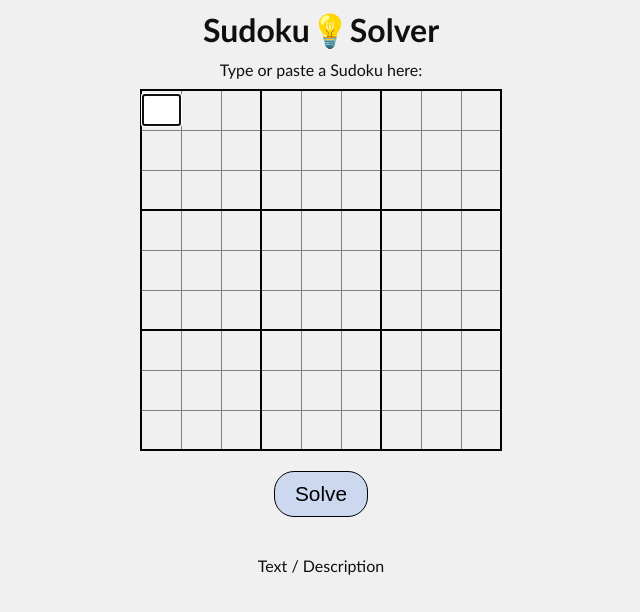
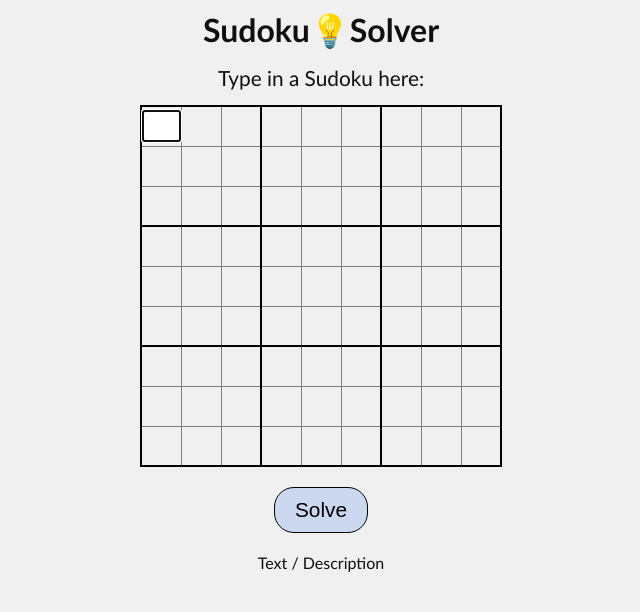
Before and after one commit to Stemmi/sudoku-solver, a Vue app: page / in a window 1280 px wide. Shown: the top 612 px of the page, without its empty margins (319-959 px from the left). Built offline with nearby package versions, Linux system fonts and the light colour scheme.

Commit message:
style: minor changes

```diff
--- a/src/assets/main.css
+++ b/src/assets/main.css
@@ -34,4 +34,5 @@ main {
 
 p {
     text-align: center;
+    margin: 15px;
 }
--- a/src/components/MainContainer.vue
+++ b/src/components/MainContainer.vue
@@ -1,11 +1,11 @@
 <template>
     <main>
-        <p>Type or paste a Sudoku here:</p>
-
+        <h2>Type in a Sudoku here:</h2>
+        <!-- <p>Numbers 1-9, or:<br />
+            0, Space, →, or Enter for en empty cell</p> -->
         <SudokuField />
-        <button>Solve</button><br />
+        <button>Solve</button>
         <p>Text / Description</p>
-        <br />
     </main>
 </template>
 
@@ -22,6 +22,12 @@
 
 
 <style>
+    h2 {
+        text-align: center;
+        font-weight: normal;
+        font-size: 1.3em;
+        margin: 15px;
+    }
     button {
         display: block;
         margin: 20px auto;
```
